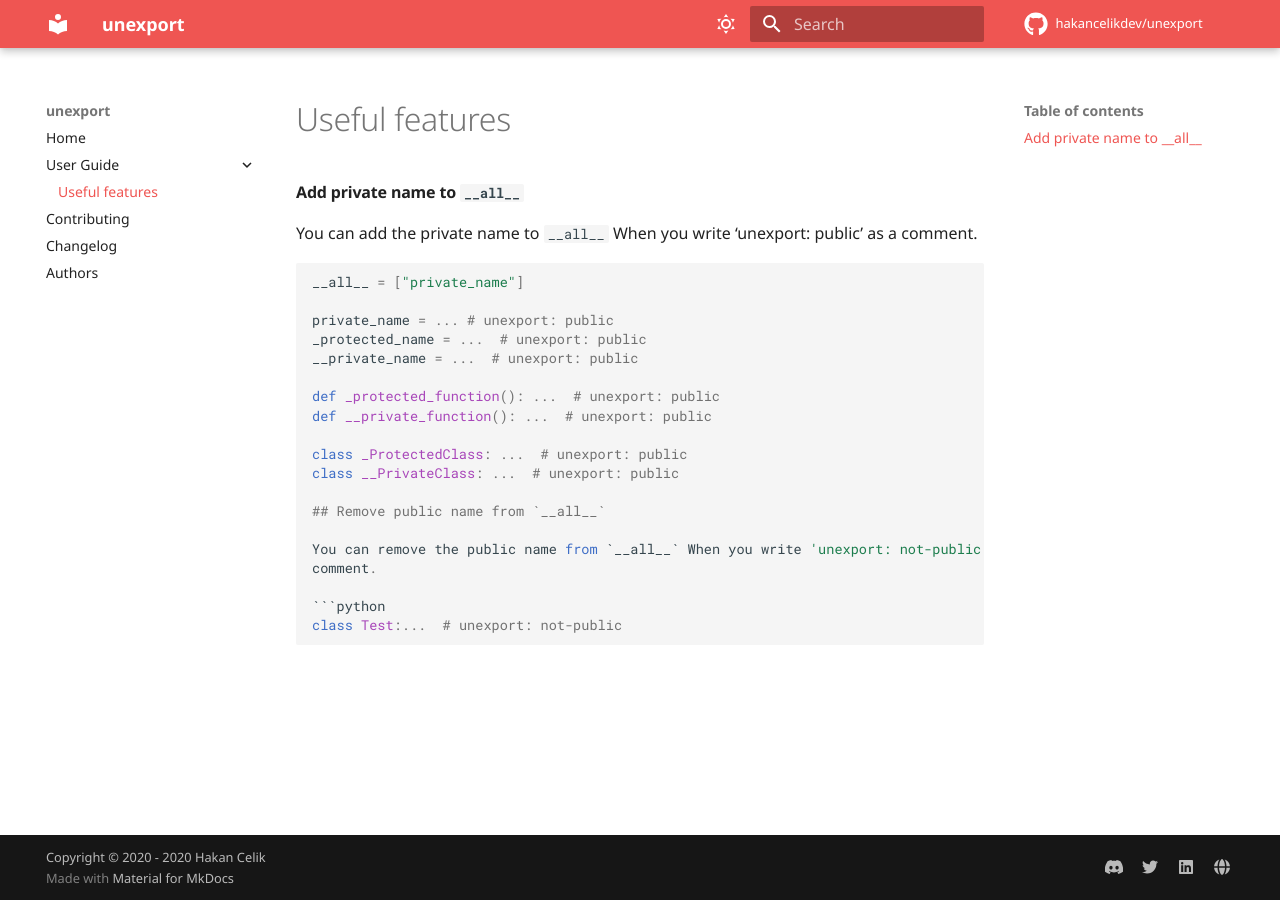
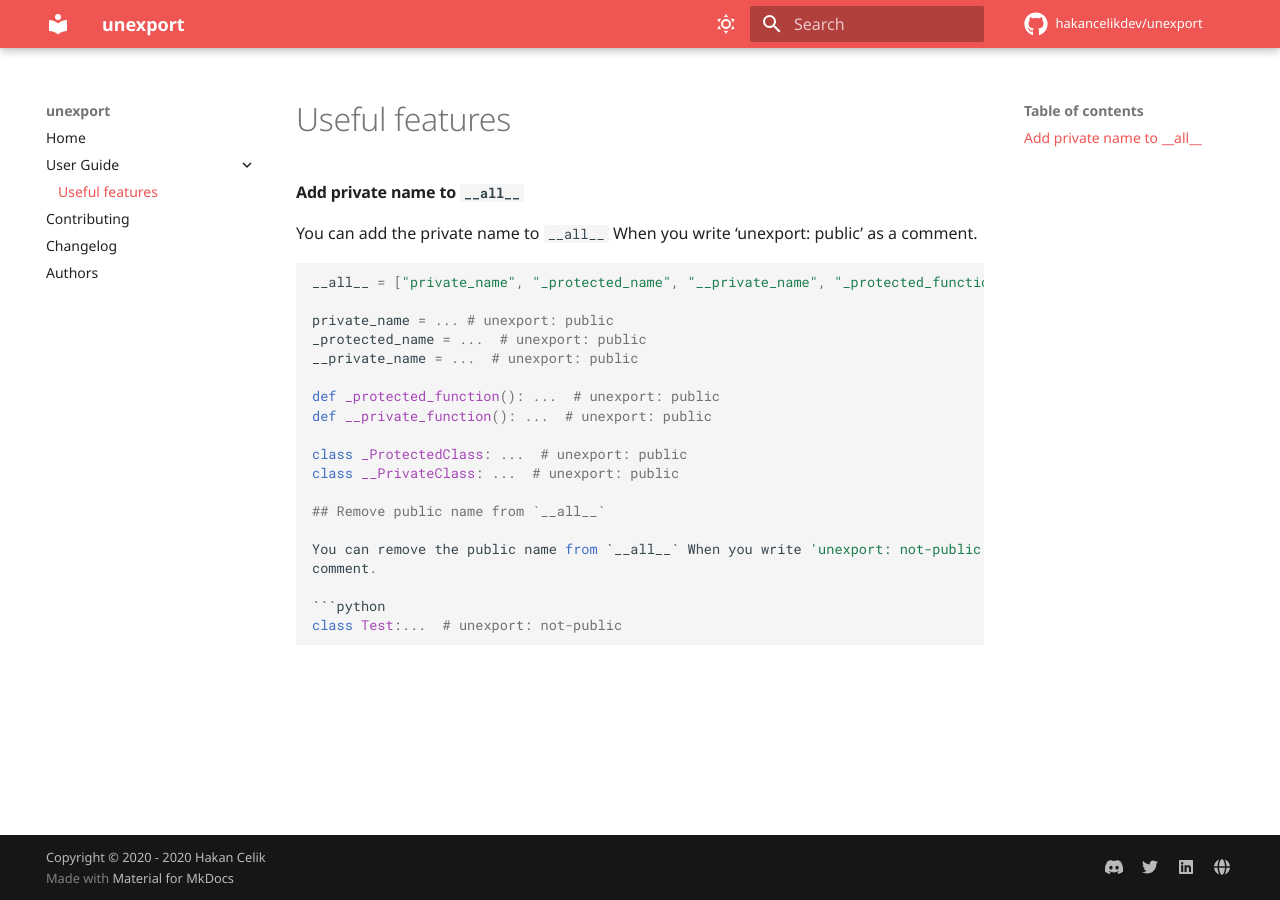
Before and after one commit to hakancelikdev/unexport, an MkDocs documentation site: the page built from docs/tutorials/useful-features.md, in a window 1280 px wide. Built offline with MkDocs 1.6.1 and Material for MkDocs 9.7.7, drawn with Linux system fonts in a browser that asks for light colours; comment, search, counter and statistics services are not loaded; the version menu is left out.

Commit message:
Update docs/tutorials/useful-features.md

````diff
--- a/docs/tutorials/useful-features.md
+++ b/docs/tutorials/useful-features.md
@@ -4,7 +4,7 @@ You can add the private name to `__all__` When you write 'unexport: public' as a
 comment.
 
 ```python
-__all__ = ["private_name"]
+__all__ = ["private_name", "_protected_name", "__private_name", "_protected_function", "__private_function", "_ProtectedClass", "__PrivateClass"]
 
 private_name = ... # unexport: public
 _protected_name = ...  # unexport: public
````
